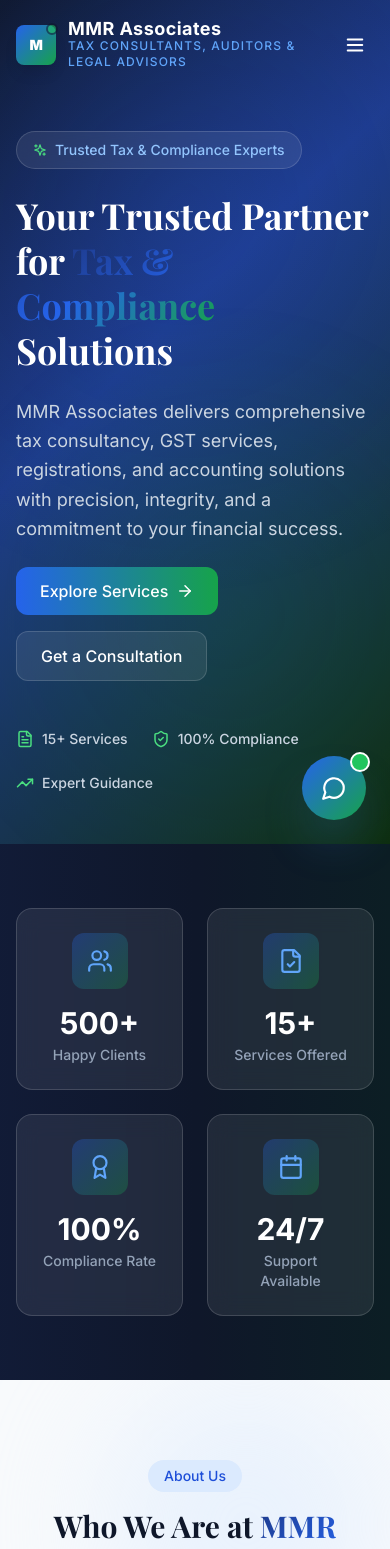
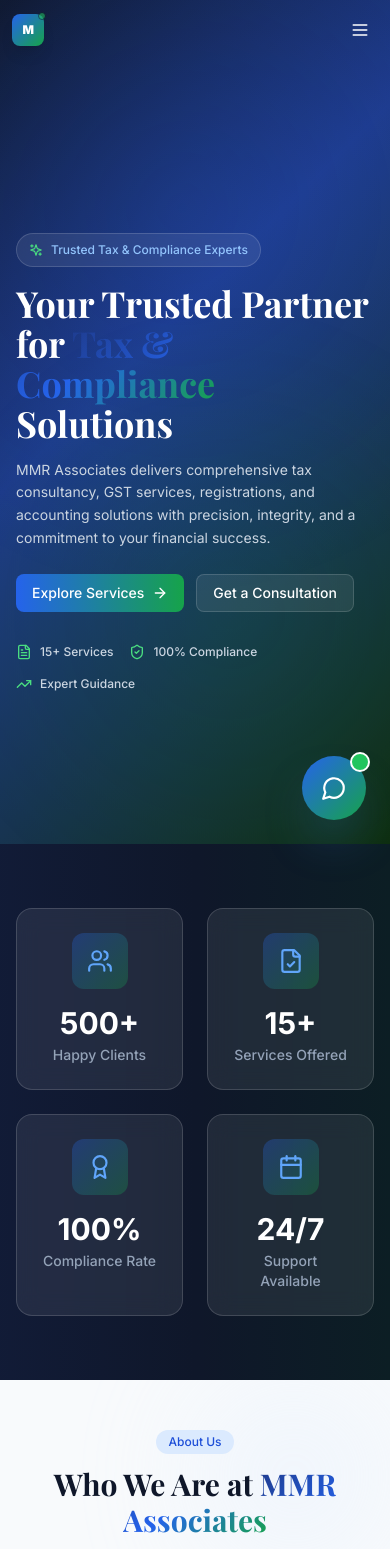
Before and after one commit to Varshit2448/MMR_Associates, a React (Vite) app: page / in a window 390 px wide. Shown: the top 1549 px of the page. Built offline with nearby package versions, Linux system fonts and the light colour scheme.

Commit message:
feat: adjust layout and styling in About & Contact components
Co-authored-by: Varshit2448 <140231744+Varshit2448@users.noreply.github.com>

```diff
--- a/src/components/About.tsx
+++ b/src/components/About.tsx
@@ -17,32 +17,32 @@ const highlights = [
 
 export default function About() {
   return (
-    <section id="about" className="py-20 lg:py-28 bg-slate-50 relative overflow-hidden">
-      <div className="absolute top-0 right-0 w-72 h-72 bg-blue-100 rounded-full blur-3xl opacity-50"></div>
-      <div className="absolute bottom-0 left-0 w-72 h-72 bg-green-100 rounded-full blur-3xl opacity-50"></div>
+    <section id="about" className="py-12 sm:py-16 md:py-20 lg:py-28 bg-slate-50 relative overflow-hidden">
+      <div className="absolute top-0 right-0 w-48 sm:w-72 h-48 sm:h-72 bg-blue-100 rounded-full blur-3xl opacity-30 sm:opacity-50"></div>
+      <div className="absolute bottom-0 left-0 w-48 sm:w-72 h-48 sm:h-72 bg-green-100 rounded-full blur-3xl opacity-30 sm:opacity-50"></div>
 
-      <div className="max-w-7xl mx-auto px-4 sm:px-6 lg:px-8 relative z-10">
-        <div className="text-center mb-16 reveal">
-          <div className="inline-block px-4 py-1.5 rounded-full bg-blue-100 text-blue-700 text-sm font-medium mb-4">
+      <div className="max-w-7xl mx-auto px-3 sm:px-4 lg:px-8 relative z-10">
+        <div className="text-center mb-8 sm:mb-12 md:mb-16 reveal px-2">
+          <div className="inline-block px-3 sm:px-4 py-1 sm:py-1.5 rounded-full bg-blue-100 text-blue-700 text-xs sm:text-sm font-medium mb-3 sm:mb-4">
             About Us
           </div>
-          <h2 className="text-3xl lg:text-4xl font-bold text-slate-900 mb-4">
+          <h2 className="text-2xl xs:text-3xl sm:text-4xl md:text-4xl lg:text-5xl font-bold text-slate-900 mb-3 sm:mb-4">
             Who We Are at <span className="text-gradient">MMR Associates</span>
           </h2>
-          <p className="text-slate-600 max-w-2xl mx-auto text-lg">
+          <p className="text-slate-600 max-w-2xl mx-auto text-xs sm:text-sm md:text-base lg:text-lg">
             A dedicated tax consultancy firm offering a comprehensive range of financial, tax, and compliance services tailored to meet the needs of businesses and individuals alike.
           </p>
         </div>
 
-        <div className="grid lg:grid-cols-2 gap-12 items-center mb-16">
+        <div className="grid grid-cols-1 lg:grid-cols-2 gap-6 sm:gap-8 md:gap-12 items-center mb-8 sm:mb-12 md:mb-16">
           <div className="reveal-left">
-            <h3 className="text-2xl font-bold text-slate-900 mb-6">
+            <h3 className="text-lg xs:text-xl sm:text-2xl font-bold text-slate-900 mb-4 sm:mb-6">
               Your One-Stop Solution for All Tax & Compliance Needs
             </h3>
-            <p className="text-slate-600 mb-6 leading-relaxed">
+            <p className="text-slate-600 text-xs sm:text-sm md:text-base mb-4 sm:mb-6 leading-relaxed">
               At MMR Associates, we understand that navigating the complex landscape of tax regulations, registrations, and compliance can be overwhelming. Our team of experienced professionals is committed to providing you with seamless, hassle-free services that keep you compliant while saving you time and money.
             </p>
-            <div className="grid sm:grid-cols-2 gap-3">
+            <div className="grid grid-cols-1 sm:grid-cols-2 gap-2 sm:gap-3">
               {highlights.map((item, i) => (
                 <div
                   key={item}
--- a/src/components/Footer.tsx
+++ b/src/components/Footer.tsx
@@ -19,36 +19,36 @@ const serviceLinks = [
 
 export default function Footer() {
   return (
-    <footer className="bg-slate-950 text-slate-400 pt-16 pb-8 relative overflow-hidden">
+    <footer className="bg-slate-950 text-slate-400 pt-8 sm:pt-12 md:pt-16 pb-6 sm:pb-8 relative overflow-hidden">
       <div className="absolute top-0 left-0 w-full h-1 bg-gradient-to-r from-blue-600 via-green-600 to-blue-600"></div>
 
-      <div className="max-w-7xl mx-auto px-4 sm:px-6 lg:px-8">
-        <div className="grid md:grid-cols-2 lg:grid-cols-4 gap-10 mb-12">
+      <div className="max-w-7xl mx-auto px-3 sm:px-4 lg:px-8">
+        <div className="grid grid-cols-1 sm:grid-cols-2 md:grid-cols-2 lg:grid-cols-4 gap-6 sm:gap-8 md:gap-10 mb-8 sm:mb-12">
           {/* Brand */}
-          <div>
-            <div className="flex items-center gap-3 mb-4">
-              <div className="w-10 h-10 rounded-lg bg-gradient-to-br from-blue-600 to-green-600 flex items-center justify-center shadow-lg">
-                <span className="text-white font-black text-sm">M</span>
+          <div className="sm:col-span-2 md:col-span-1">
+            <div className="flex items-center gap-2 sm:gap-3 mb-3 sm:mb-4">
+              <div className="w-8 sm:w-10 h-8 sm:h-10 rounded-lg bg-gradient-to-br from-blue-600 to-green-600 flex items-center justify-center shadow-lg flex-shrink-0">
+                <span className="text-white font-black text-xs sm:text-sm">M</span>
               </div>
               <div>
-                <div className="text-white font-bold text-lg">MMR Associates</div>
-                <div className="text-blue-400 text-xs tracking-widest uppercase">Tax Consultants, Auditors & Legal Advisors</div>
+                <div className="text-white font-bold text-sm sm:text-lg leading-tight">MMR Associates</div>
+                <div className="text-blue-400 text-xs tracking-widest uppercase line-clamp-1">Tax Consultants, Auditors & Legal Advisors</div>
               </div>
             </div>
-            <p className="text-sm leading-relaxed mb-4">
+            <p className="text-xs sm:text-sm leading-relaxed mb-4">
               Your trusted partner for comprehensive tax, compliance, and accounting services. We make compliance simple.
             </p>
           </div>
 
           {/* Quick Links */}
           <div>
-            <h4 className="text-white font-semibold mb-4">Quick Links</h4>
+            <h4 className="text-white font-semibold text-sm sm:text-base mb-3 sm:mb-4">Quick Links</h4>
             <ul className="space-y-2">
               {quickLinks.map((link) => (
                 <li key={link.label}>
                   <button
                     onClick={() => document.querySelector(link.href)?.scrollIntoView({ behavior: 'smooth' })}
-                    className="text-sm hover:text-blue-400 transition-colors duration-200"
+                    className="text-xs sm:text-sm hover:text-blue-400 transition-colors duration-200"
                   >
                     {link.label}
                   </button>
@@ -59,13 +59,13 @@ export default function Footer() {
 
           {/* Services */}
           <div>
-            <h4 className="text-white font-semibold mb-4">Our Services</h4>
+            <h4 className="text-white font-semibold text-sm sm:text-base mb-3 sm:mb-4">Our Services</h4>
             <ul className="space-y-2">
               {serviceLinks.map((s) => (
                 <li key={s}>
                   <button
                     onClick={() => document.querySelector('#services')?.scrollIntoView({ behavior: 'smooth' })}
-                    className="text-sm hover:text-blue-400 transition-colors duration-200 text-left"
+                    className="text-xs sm:text-sm hover:text-blue-400 transition-colors duration-200 text-left"
                   >
                     {s}
                   </button>
@@ -76,34 +76,34 @@ export default function Footer() {
 
           {/* Contact */}
           <div>
-            <h4 className="text-white font-semibold mb-4">Contact Us</h4>
-            <ul className="space-y-3">
-              <li className="flex items-center gap-3 text-sm">
-                <Phone size={16} className="text-blue-400 flex-shrink-0" />
+            <h4 className="text-white font-semibold text-sm sm:text-base mb-3 sm:mb-4">Contact Us</h4>
+            <ul className="space-y-2 sm:space-y-3">
+              <li className="flex items-center gap-2 sm:gap-3 text-xs sm:text-sm">
+                <Phone size={14} className="sm:size-16 text-blue-400 flex-shrink-0" />
                 <a href="tel:8106130227" className="hover:text-blue-400 transition-colors">8106130227</a>
               </li>
-              <li className="flex items-center gap-3 text-sm">
-                <Mail size={16} className="text-blue-400 flex-shrink-0" />
+              <li className="flex items-center gap-2 sm:gap-3 text-xs sm:text-sm">
+                <Mail size={14} className="sm:size-16 text-blue-400 flex-shrink-0" />
                 <a href="mailto:mmrassocieteshyd@gmail.com" className="hover:text-blue-400 transition-colors break-all">mmrassocieteshyd@gmail.com</a>
               </li>
-              <li className="flex items-center gap-3 text-sm">
-                <MapPin size={16} className="text-blue-400 flex-shrink-0" />
+              <li className="flex items-center gap-2 sm:gap-3 text-xs sm:text-sm">
+                <MapPin size={14} className="sm:size-16 text-blue-400 flex-shrink-0" />
                 <span>India</span>
               </li>
             </ul>
           </div>
         </div>
 
-        <div className="border-t border-slate-800 pt-8 flex flex-col sm:flex-row items-center justify-between gap-4">
-          <p className="text-sm text-center sm:text-left">
+        <div className="border-t border-slate-800 pt-6 sm:pt-8 flex flex-col sm:flex-row items-center justify-between gap-3 sm:gap-4">
+          <p className="text-xs sm:text-sm text-center sm:text-left">
             &copy; {new Date().getFullYear()} MMR Associates. All rights reserved.
           </p>
           <button
             onClick={() => window.scrollTo({ top: 0, behavior: 'smooth' })}
-            className="flex items-center gap-2 text-sm hover:text-blue-400 transition-colors group"
+            className="flex items-center gap-2 text-xs sm:text-sm hover:text-blue-400 transition-colors group"
           >
             Back to Top
-            <ArrowUp size={16} className="group-hover:-translate-y-1 transition-transform" />
+            <ArrowUp size={14} className="sm:size-16 group-hover:-translate-y-1 transition-transform" />
           </button>
         </div>
       </div>
--- a/src/components/Hero.tsx
+++ b/src/components/Hero.tsx
@@ -2,57 +2,57 @@ import { ArrowRight, FileText, ShieldCheck, TrendingUp, Sparkles } from 'lucide-
 
 export default function Hero() {
   return (
-    <section id="home" className="hero-bg min-h-screen flex items-center relative pt-20">
-      <div className="max-w-7xl mx-auto px-4 sm:px-6 lg:px-8 relative z-10 w-full">
-        <div className="grid lg:grid-cols-2 gap-12 items-center">
+    <section id="home" className="hero-bg min-h-screen flex items-center relative pt-20 px-4 sm:px-6 lg:px-8">
+      <div className="max-w-7xl mx-auto relative z-10 w-full">
+        <div className="grid grid-cols-1 lg:grid-cols-2 gap-8 lg:gap-12 items-center">
           {/* Left */}
-          <div className="space-y-6">
-            <div className="inline-flex items-center gap-2 px-4 py-2 rounded-full glass text-blue-300 text-sm font-medium animate-fade-in-up">
-              <Sparkles size={14} className="text-green-400" />
-              <span>Trusted Tax & Compliance Experts</span>
+          <div className="space-y-4 sm:space-y-6">
+            <div className="inline-flex items-center gap-2 px-3 sm:px-4 py-2 rounded-full glass text-blue-300 text-xs sm:text-sm font-medium animate-fade-in-up">
+              <Sparkles size={14} className="text-green-400 flex-shrink-0" />
+              <span className="line-clamp-1">Trusted Tax & Compliance Experts</span>
             </div>
 
-            <h1 className="text-4xl sm:text-5xl lg:text-6xl font-bold text-white leading-tight animate-fade-in-up delay-100">
+            <h1 className="text-3xl xs:text-4xl sm:text-5xl lg:text-6xl font-bold text-white leading-tight animate-fade-in-up delay-100">
               Your Trusted Partner for{' '}
               <span className="text-gradient">Tax & Compliance</span> Solutions
             </h1>
 
-            <p className="text-slate-300 text-lg leading-relaxed max-w-xl animate-fade-in-up delay-200">
+            <p className="text-sm sm:text-base lg:text-lg text-slate-300 leading-relaxed max-w-xl animate-fade-in-up delay-200">
               MMR Associates delivers comprehensive tax consultancy, GST services, registrations, and accounting solutions with precision, integrity, and a commitment to your financial success.
             </p>
 
-            <div className="flex flex-wrap gap-4 animate-fade-in-up delay-300">
+            <div className="flex flex-col xs:flex-row flex-wrap gap-3 sm:gap-4 animate-fade-in-up delay-300 pt-2 sm:pt-0">
               <button
                 onClick={() => document.querySelector('#services')?.scrollIntoView({ behavior: 'smooth' })}
-                className="group flex items-center gap-2 bg-gradient-to-r from-blue-600 to-green-600 hover:from-blue-500 hover:to-green-500 text-white px-6 py-3 rounded-xl font-medium transition-all duration-300 hover:shadow-xl hover:shadow-blue-500/30 cta-button"
+                className="group flex items-center justify-center xs:justify-start gap-2 bg-gradient-to-r from-blue-600 to-green-600 hover:from-blue-500 hover:to-green-500 text-white px-4 sm:px-6 py-2 sm:py-3 rounded-lg sm:rounded-xl font-medium text-sm sm:text-base transition-all duration-300 hover:shadow-xl hover:shadow-blue-500/30 cta-button w-full xs:w-auto"
               >
                 Explore Services
-                <ArrowRight size={18} className="group-hover:translate-x-1 transition-transform" />
+                <ArrowRight size={16} className="sm:size-18 group-hover:translate-x-1 transition-transform flex-shrink-0" />
               </button>
               <button
                 onClick={() => document.querySelector('#contact')?.scrollIntoView({ behavior: 'smooth' })}
-                className="glass text-white px-6 py-3 rounded-xl font-medium hover:bg-white/15 transition-all duration-300"
+                className="glass text-white px-4 sm:px-6 py-2 sm:py-3 rounded-lg sm:rounded-xl font-medium text-sm sm:text-base hover:bg-white/15 transition-all duration-300 w-full xs:w-auto"
               >
                 Get a Consultation
               </button>
             </div>
 
-            <div className="flex flex-wrap gap-6 pt-6 animate-fade-in-up delay-400">
+            <div className="flex flex-col xs:flex-row flex-wrap gap-4 sm:gap-6 pt-4 sm:pt-6 animate-fade-in-up delay-400">
               {[
                 { icon: FileText, label: '15+ Services' },
                 { icon: ShieldCheck, label: '100% Compliance' },
                 { icon: TrendingUp, label: 'Expert Guidance' },
               ].map((item) => (
-                <div key={item.label} className="flex items-center gap-2 text-slate-300">
-                  <item.icon size={18} className="text-green-400" />
-                  <span className="text-sm font-medium">{item.label}</span>
+                <div key={item.label} className="flex items-center gap-2 text-slate-300 text-xs sm:text-sm">
+                  <item.icon size={16} className="sm:size-18 text-green-400 flex-shrink-0" />
+                  <span className="font-medium">{item.label}</span>
                 </div>
               ))}
             </div>
           </div>
 
           {/* Right - Visual */}
-          <div className="hidden lg:block relative animate-fade-in-right delay-200">
+          <div className="relative animate-fade-in-right delay-200 hidden lg:block">
             <div className="relative w-full aspect-square max-w-md mx-auto">
               {/* Rotating ring */}
               <div className="absolute inset-0 rounded-full border-2 border-dashed border-blue-500/20 animate-spin" style={{ animationDuration: '20s' }}></div>
@@ -95,12 +95,6 @@ export default function Hero() {
         </div>
       </div>
 
-      {/* Scroll indicator */}
-      <div className="absolute bottom-8 left-1/2 -translate-x-1/2 hidden sm:block">
-        <div className="w-6 h-10 rounded-full border-2 border-white/30 flex justify-center pt-2">
-          <div className="w-1 h-2 rounded-full bg-white/60 animate-bounce"></div>
-        </div>
-      </div>
     </section>
   );
 }
--- a/src/components/Navbar.tsx
+++ b/src/components/Navbar.tsx
@@ -33,33 +33,33 @@ export default function Navbar() {
     <nav
       className={`fixed top-0 left-0 right-0 z-50 transition-all duration-500 ${
         scrolled
-          ? 'bg-slate-900/95 backdrop-blur-lg shadow-2xl shadow-black/30 py-3'
-          : 'bg-transparent py-5'
+          ? 'bg-slate-900/95 backdrop-blur-lg shadow-2xl shadow-black/30 py-2 sm:py-3'
+          : 'bg-transparent py-3 sm:py-5'
       }`}
     >
-      <div className="max-w-7xl mx-auto px-4 sm:px-6 lg:px-8">
+      <div className="max-w-7xl mx-auto px-3 sm:px-4 lg:px-8">
         <div className="flex items-center justify-between">
           {/* Logo */}
-          <div className="flex items-center gap-3 group cursor-pointer" onClick={() => handleNavClick('Home', '#home')}>
+          <div className="flex items-center gap-2 sm:gap-3 group cursor-pointer flex-shrink-0" onClick={() => handleNavClick('Home', '#home')}>
             <div className="relative">
-              <div className="w-10 h-10 rounded-lg bg-gradient-to-br from-blue-600 to-green-600 flex items-center justify-center shadow-lg group-hover:shadow-blue-500/40 transition-shadow duration-300">
-                <span className="text-white font-black text-sm tracking-tight">M</span>
+              <div className="w-8 sm:w-10 h-8 sm:h-10 rounded-lg bg-gradient-to-br from-blue-600 to-green-600 flex items-center justify-center shadow-lg group-hover:shadow-blue-500/40 transition-shadow duration-300">
+                <span className="text-white font-black text-xs sm:text-sm tracking-tight">M</span>
               </div>
-              <div className="absolute -top-0.5 -right-0.5 w-3 h-3 rounded-full bg-green-500 border-2 border-slate-900 animate-pulse"></div>
+              <div className="absolute -top-0.5 -right-0.5 w-2 sm:w-3 h-2 sm:h-3 rounded-full bg-green-500 border border-sm:border-2 border-slate-900 animate-pulse"></div>
             </div>
-            <div>
-              <div className="text-white font-bold text-lg leading-none tracking-wide">MMR Associates</div>
-              <div className="text-blue-400 text-xs font-medium tracking-widest uppercase">Tax Consultants, Auditors & Legal Advisors</div>
+            <div className="hidden sm:block">
+              <div className="text-white font-bold text-base sm:text-lg leading-none tracking-wide">MMR Associates</div>
+              <div className="text-blue-400 text-xs font-medium tracking-widest uppercase line-clamp-1">Tax Consultants, Auditors & Legal Advisors</div>
             </div>
           </div>
 
           {/* Desktop Links */}
-          <div className="hidden md:flex items-center gap-8">
+          <div className="hidden md:flex items-center gap-6 lg:gap-8">
             {navLinks.map((link) => (
               <button
                 key={link.label}
                 onClick={() => handleNavClick(link.label, link.href)}
-                className={`nav-link text-sm font-medium transition-colors duration-300 ${
+                className={`nav-link text-xs lg:text-sm font-medium transition-colors duration-300 ${
                   active === link.label ? 'text-blue-400' : 'text-slate-300 hover:text-white'
                 } ${active === link.label ? 'active' : ''}`}
               >
@@ -69,23 +69,23 @@ export default function Navbar() {
           </div>
 
           {/* CTA */}
-          <div className="hidden md:flex items-center gap-3">
+          <div className="hidden md:flex items-center gap-2 lg:gap-3 flex-shrink-0">
             <a
               href="tel:8106130227"
-              className="flex items-center gap-2 bg-gradient-to-r from-blue-600 to-blue-700 hover:from-blue-500 hover:to-blue-600 text-white px-4 py-2 rounded-lg text-sm font-medium transition-all duration-300 hover:shadow-lg hover:shadow-blue-500/30 cta-button"
+              className="flex items-center gap-1 lg:gap-2 bg-gradient-to-r from-blue-600 to-blue-700 hover:from-blue-500 hover:to-blue-600 text-white px-3 lg:px-4 py-1.5 lg:py-2 rounded-lg text-xs lg:text-sm font-medium transition-all duration-300 hover:shadow-lg hover:shadow-blue-500/30 cta-button whitespace-nowrap"
             >
               <Phone size={14} />
-              <span>Call or contact</span>
+              <span className="hidden lg:inline">Call or contact</span>
             </a>
           </div>
 
           {/* Mobile Toggle */}
           <button
-            className="md:hidden text-white p-2 rounded-lg hover:bg-white/10 transition-colors"
+            className="md:hidden text-white p-2 rounded-lg hover:bg-white/10 transition-colors flex-shrink-0"
             onClick={() => setMenuOpen(!menuOpen)}
             aria-label="Toggle menu"
           >
-            {menuOpen ? <X size={22} /> : <Menu size={22} />}
+            {menuOpen ? <X size={20} /> : <Menu size={20} />}
           </button>
         </div>
       </div>
@@ -96,12 +96,12 @@ export default function Navbar() {
           menuOpen ? 'max-h-96 opacity-100' : 'max-h-0 opacity-0'
         }`}
       >
-        <div className="bg-slate-900/98 backdrop-blur-lg px-4 py-4 border-t border-white/10 space-y-1">
+        <div className="bg-slate-900/98 backdrop-blur-lg px-3 sm:px-4 py-3 border-t border-white/10 space-y-1 max-h-96 overflow-y-auto">
           {navLinks.map((link) => (
             <button
               key={link.label}
               onClick={() => handleNavClick(link.label, link.href)}
-              className={`block w-full text-left px-4 py-3 rounded-lg text-sm font-medium transition-all duration-200 ${
+              className={`block w-full text-left px-3 sm:px-4 py-2 sm:py-3 rounded-lg text-xs sm:text-sm font-medium transition-all duration-200 ${
                 active === link.label
                   ? 'bg-blue-600/20 text-blue-400'
                   : 'text-slate-300 hover:bg-white/5 hover:text-white'
@@ -112,7 +112,7 @@ export default function Navbar() {
           ))}
           <a
             href="tel:8106130227"
-            className="flex items-center gap-2 mt-2 bg-gradient-to-r from-blue-600 to-blue-700 text-white px-4 py-3 rounded-lg text-sm font-medium"
+            className="flex items-center gap-2 mt-2 bg-gradient-to-r from-blue-600 to-blue-700 text-white px-3 sm:px-4 py-2 sm:py-3 rounded-lg text-xs sm:text-sm font-medium w-full justify-center"
           >
             <Phone size={14} />
             <span>Call or contact</span>
--- a/tailwind.config.js
+++ b/tailwind.config.js
@@ -2,7 +2,11 @@
 export default {
   content: ['./index.html', './src/**/*.{js,ts,jsx,tsx}'],
   theme: {
-    extend: {},
+    extend: {
+      screens: {
+        'xs': '380px',
+      },
+    },
   },
   plugins: [],
 };
```
Also changed, not shown: src/components/Contact.tsx (+15 -15 lines), src/components/Services.tsx (+13 -13 lines).
